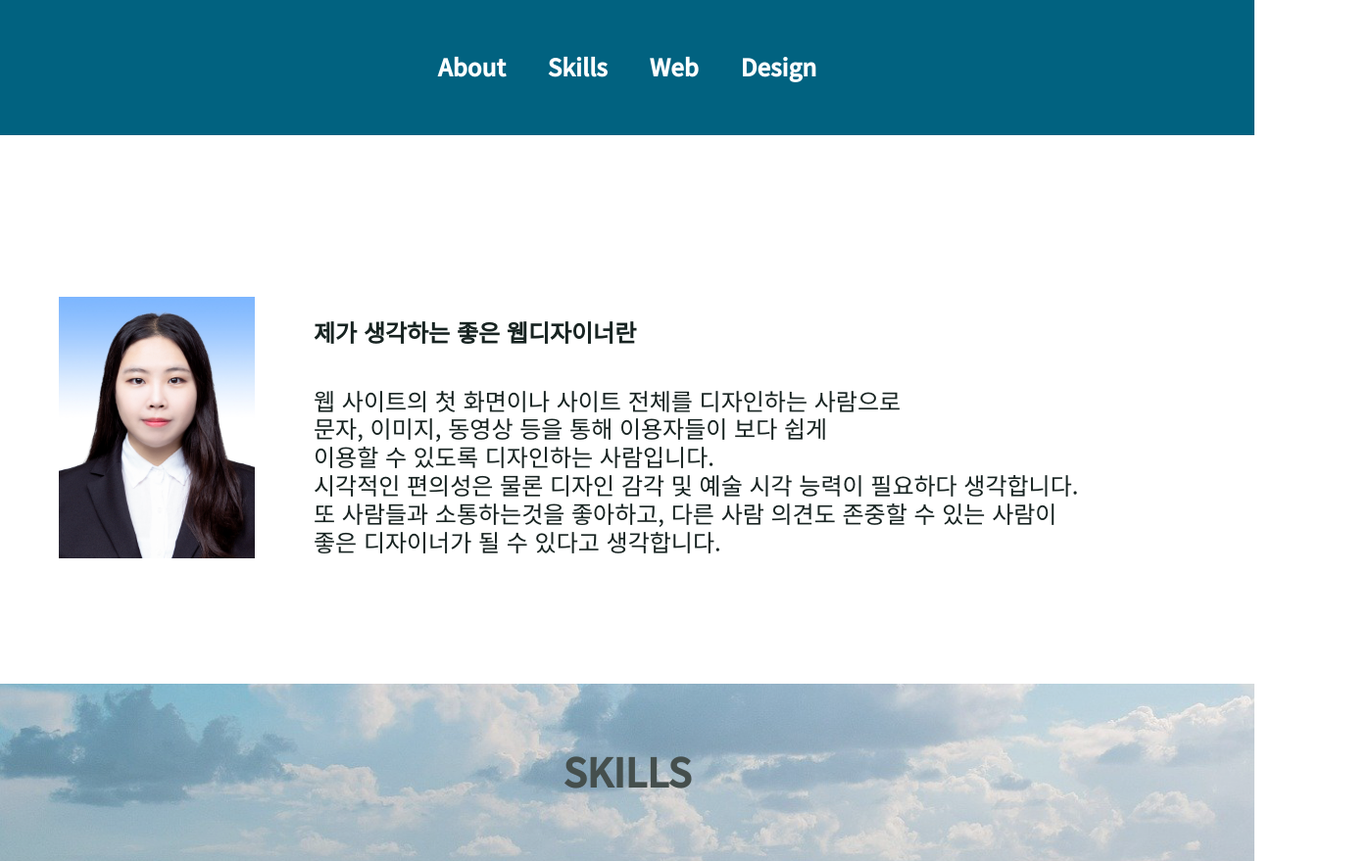
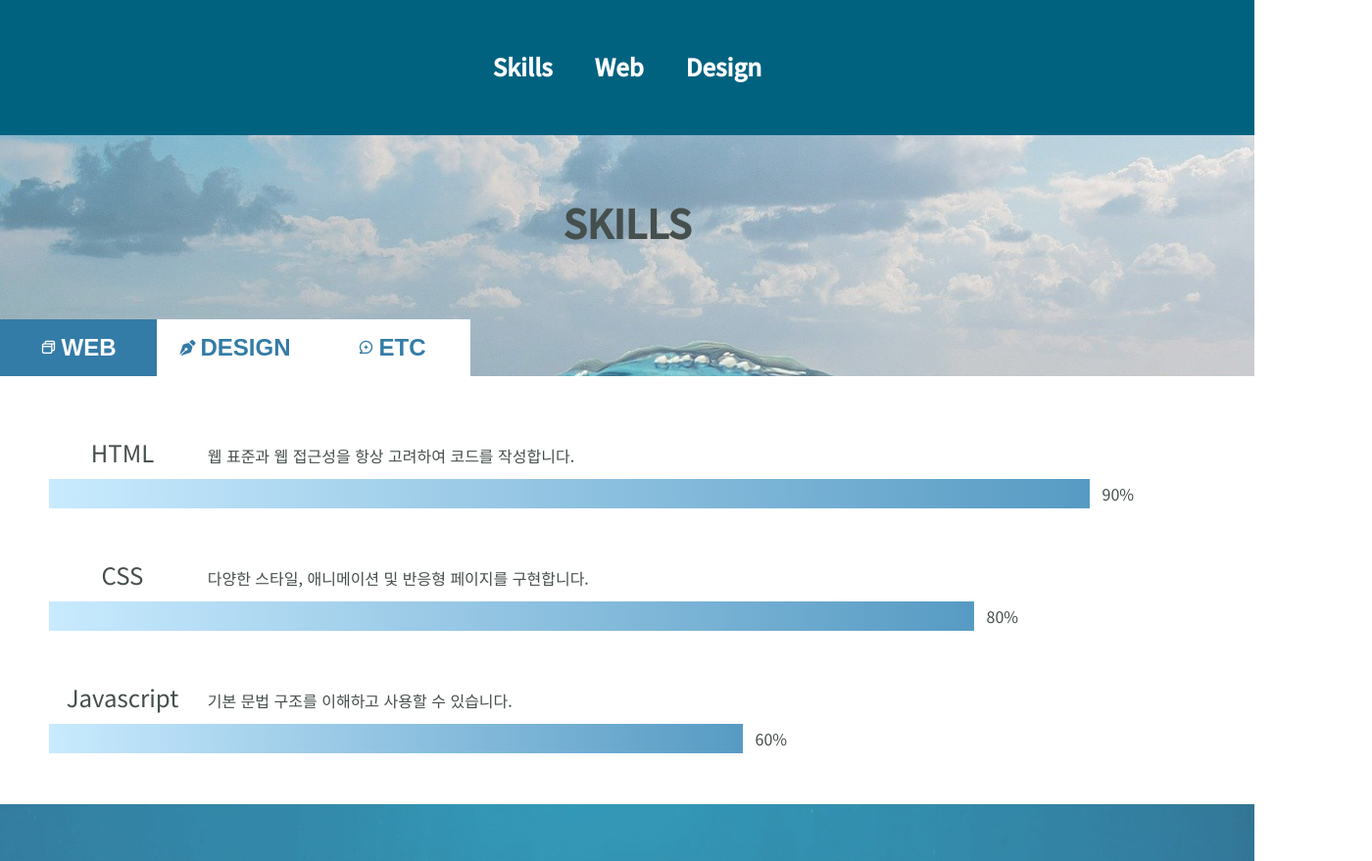
Before and after one commit to josugyeong/josugyeong.github.io, a plain HTML site: page index.html in a window 1280 px wide. Shown: the part 2402-3281 px from the top of the page at 98% size, 1400 px wide, since content can reach past the window. Drawn offline with nearby package versions, Linux system fonts and the light colour scheme; a script that the page names is missing.

Commit message:
Update index.html

```diff
--- a/index.html
+++ b/index.html
@@ -69,7 +69,6 @@
     <div class="inner">
         <div class="menu__container">
             <ul class="menu">
-                <li class="munu__item"><a href="#about">About</a></li>
                 <li class="munu__item"><a href="#skills">Skills</a></li>
                 <li class="munu__item"><a href="#web">Web</a></li>
                 <li class="munu__item"><a href="#design">Design</a></li>
@@ -77,34 +76,6 @@
         </div>
     </div>
 </nav>
-
-<!-- section.about -->
-<section  class="about flex-center" id="about">
-    <div class="inner">
-        <div class="profile l-col-tablet-6-12 l-col-mobile-12-12">
-            <img src="./img/profile.JPG" alt="profile img">
-        </div>
-        <div class="about__desc l-col-tablet-6-12 l-col-mobile-12-12">
-            <p>
-               <b>제가 생각하는 좋은 웹디자이너란</b>
-            </p>
-            <p>
-               <br>
-                웹 사이트의 첫 화면이나 사이트 전체를 디자인하는 사람으로
-               <br>
-                문자, 이미지, 동영상 등을 통해 이용자들이 보다 쉽게
-               <br>
-                이용할 수 있도록 디자인하는 사람입니다.
-               <br>
-                시각적인 편의성은 물론 디자인 감각 및 예술 시각 능력이 필요하다 생각합니다.
-               <br>
-                또 사람들과 소통하는것을 좋아하고, 다른 사람 의견도 존중할 수 있는 사람이
-               <br>
-                좋은 디자이너가 될 수 있다고 생각합니다.
-            </p>
-        </div>
-    </div>
-</section>
 
 <!-- section.skills -->
 <section class="skills" id="skills">
```
